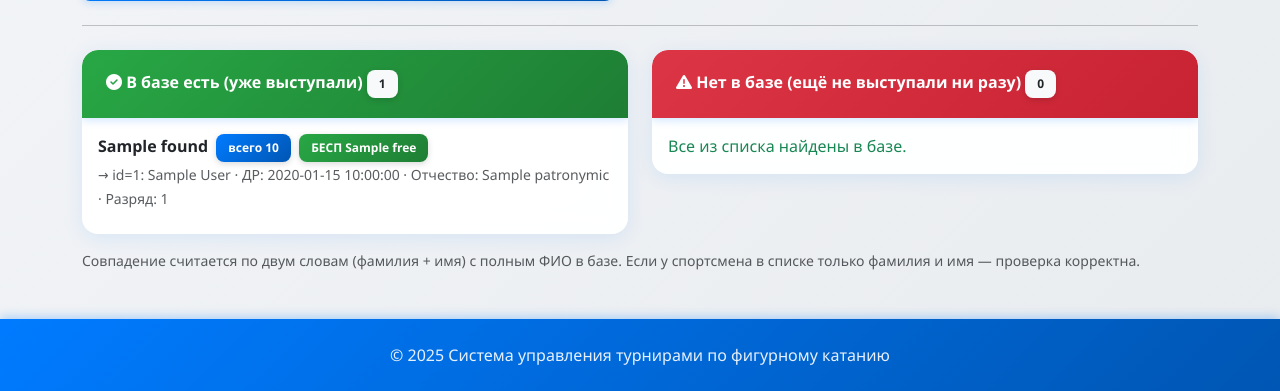
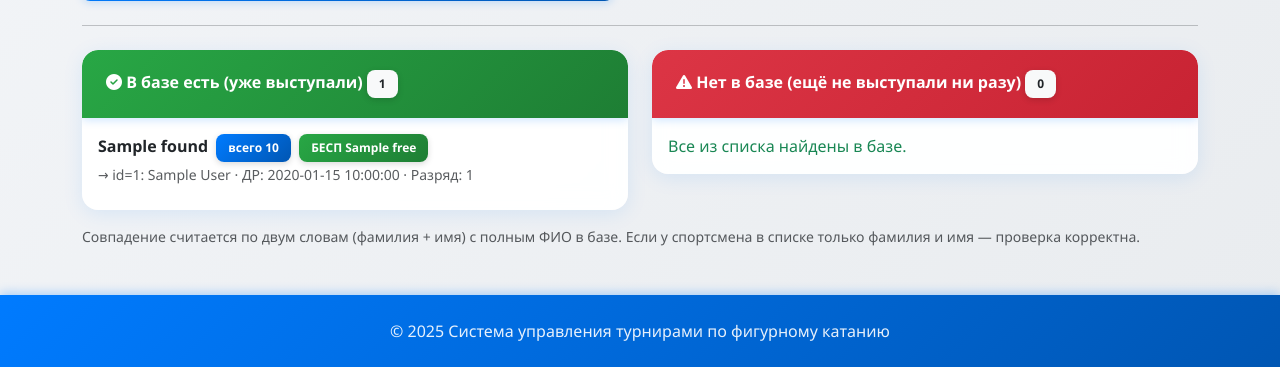
Before and after one commit to AndryshaDenisov1488/calcfigurebase, a Flask app: template templates/judge_helper.html in a window 1280 px wide; the page is wider, and only the part inside the window is pictured. Shown: the part 759-1150 px from the top of that part. After the commit the page ends 1126 px from the top of that part, so only its background shows below. Run offline with Flask 3, Linux system fonts and the light colour scheme; the template is opened without the code that fills it: most values are stand-ins (such as "Sample title", 1, 10 or a date in 2020); some libraries are stand-ins or nearby versions.

Commit message:
фикс
Made-with: Cursor

```diff
--- a/templates/judge_helper.html
+++ b/templates/judge_helper.html
@@ -46,7 +46,6 @@
                                 id={{ match.id }}: {{ match.full_name }}
                             </a>
                             · ДР: {{ match.birth_date }}
-                            · Отчество: {{ match.patronymic }}
                             · Разряд: {{ match.rank }}
                         </small>
                         {% endfor %}
--- a/templates/judge_helper_free.html
+++ b/templates/judge_helper_free.html
@@ -43,7 +43,6 @@
                         <br><small class="text-muted">
                             → <a href="{{ url_for('public.athlete_detail', athlete_id=match.id) }}" class="text-muted text-decoration-none">id={{ match.id }}: {{ match.full_name }}</a>
                             · ДР: {{ match.birth_date }}
-                            · Отчество: {{ match.patronymic }}
                             · Разряд: {{ match.rank }}
                         </small>
                     </li>
@@ -71,7 +70,6 @@
                         <br><small class="text-muted">
                             → <a href="{{ url_for('public.athlete_detail', athlete_id=match.id) }}" class="text-muted text-decoration-none">id={{ match.id }}: {{ match.full_name }}</a>
                             · ДР: {{ match.birth_date }}
-                            · Отчество: {{ match.patronymic }}
                             · Разряд: {{ match.rank }}
                         </small>
                     </li>
```
